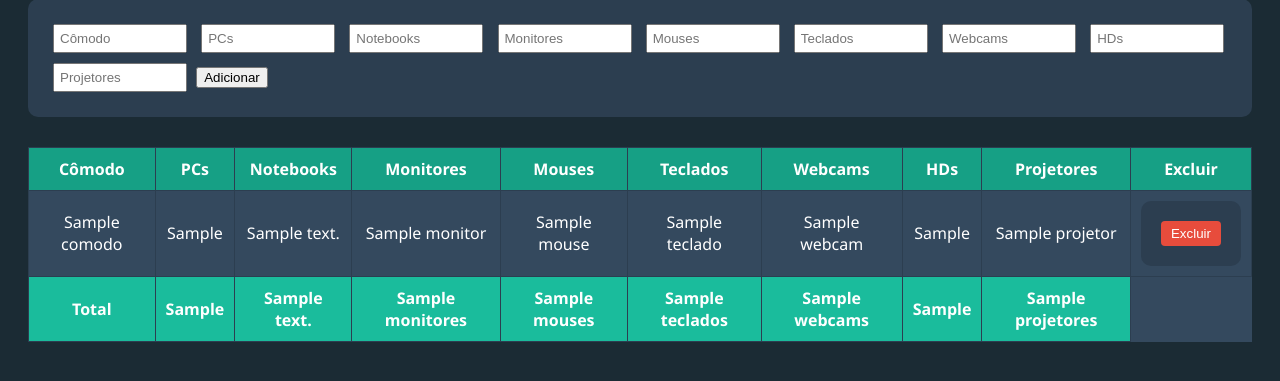
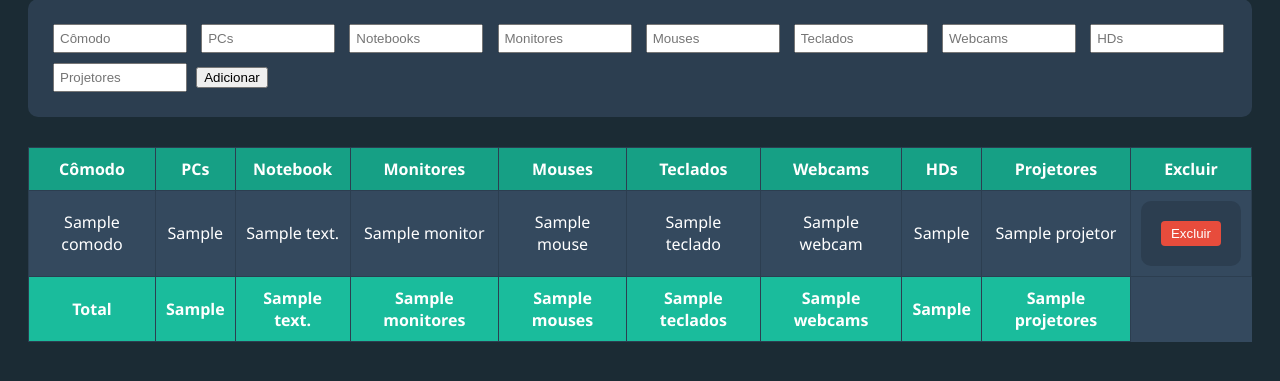
Before and after one commit to Cornellllio01/inventario-flask, a Flask app: template templates/index.html in a window 1280 px wide. Shown: the part 115-496 px from the top of the page. Run offline with Flask 3, Linux system fonts and the light colour scheme; the template is opened without the code that fills it: most values are stand-ins (such as "Sample title", 1, 10 or a date in 2020).

Commit message:
Update index.html

```diff
--- a/templates/index.html
+++ b/templates/index.html
@@ -58,7 +58,7 @@
   <input type="text" name="comodo" placeholder="Cômodo" required />
 
   <input type="number" name="pc" placeholder="PCs" />
-  <input type="number" name="notebooks" placeholder="Notebooks" />
+  <input type="number" name="notebook" placeholder="Notebooks" />
   <input type="number" name="monitores" placeholder="Monitores" />
   <input type="number" name="mouses" placeholder="Mouses" />
   <input type="number" name="teclados" placeholder="Teclados" />
@@ -75,7 +75,7 @@
       <tr>
         <th>Cômodo</th>
         <th>PCs</th>
-        <th>Notebooks</th>
+        <th>Notebook</th>
         <th>Monitores</th>
         <th>Mouses</th>
         <th>Teclados</th>
@@ -109,7 +109,7 @@
       <tr class="totais">
         <td>Total</td>
         <td>{{ totais.pc }}</td>
-<td>{{ totais.notebooks }}</td>
+<td>{{ totais.notebook }}</td>
 <td>{{ totais.monitores }}</td>
 <td>{{ totais.mouses }}</td>
 <td>{{ totais.teclados }}</td>
```
